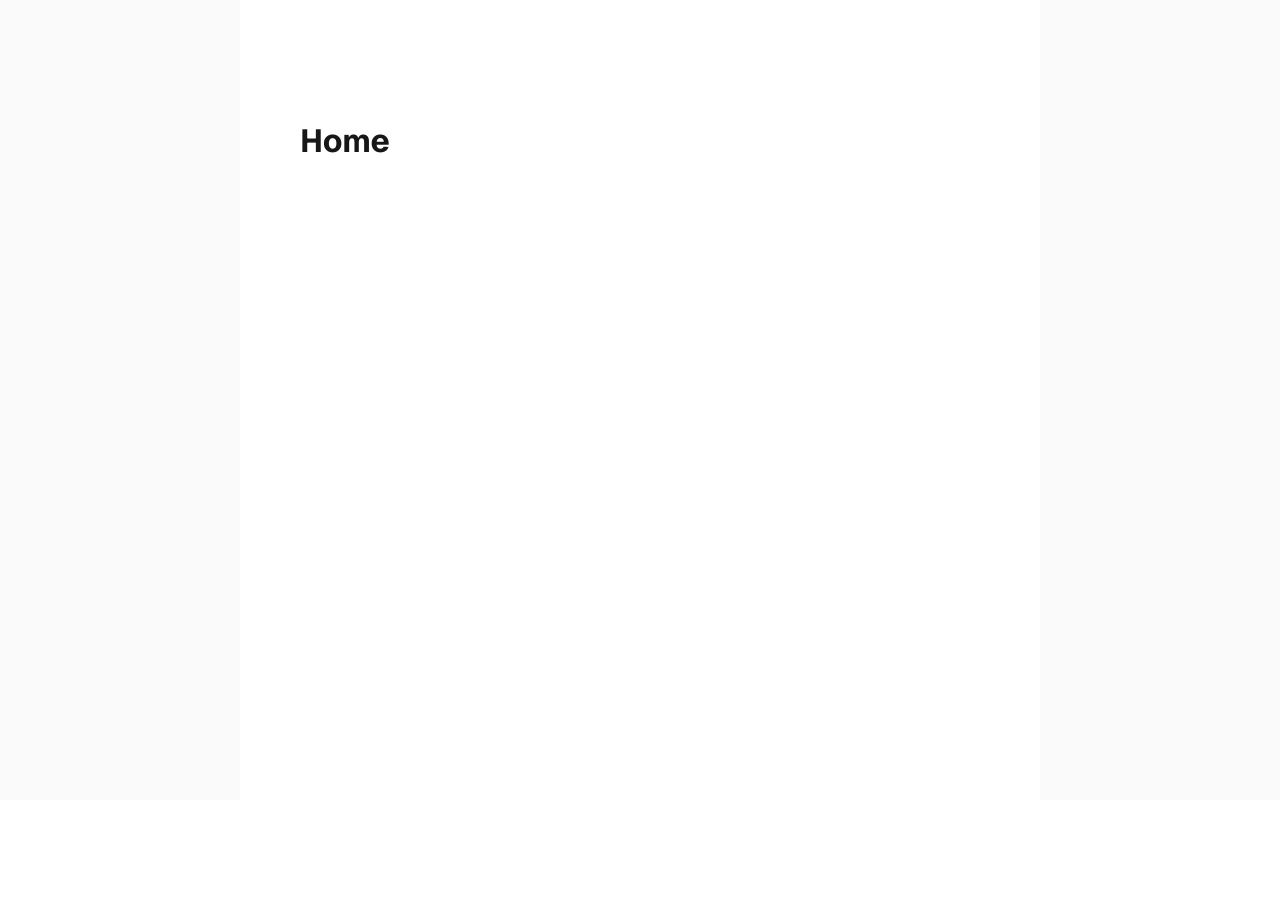
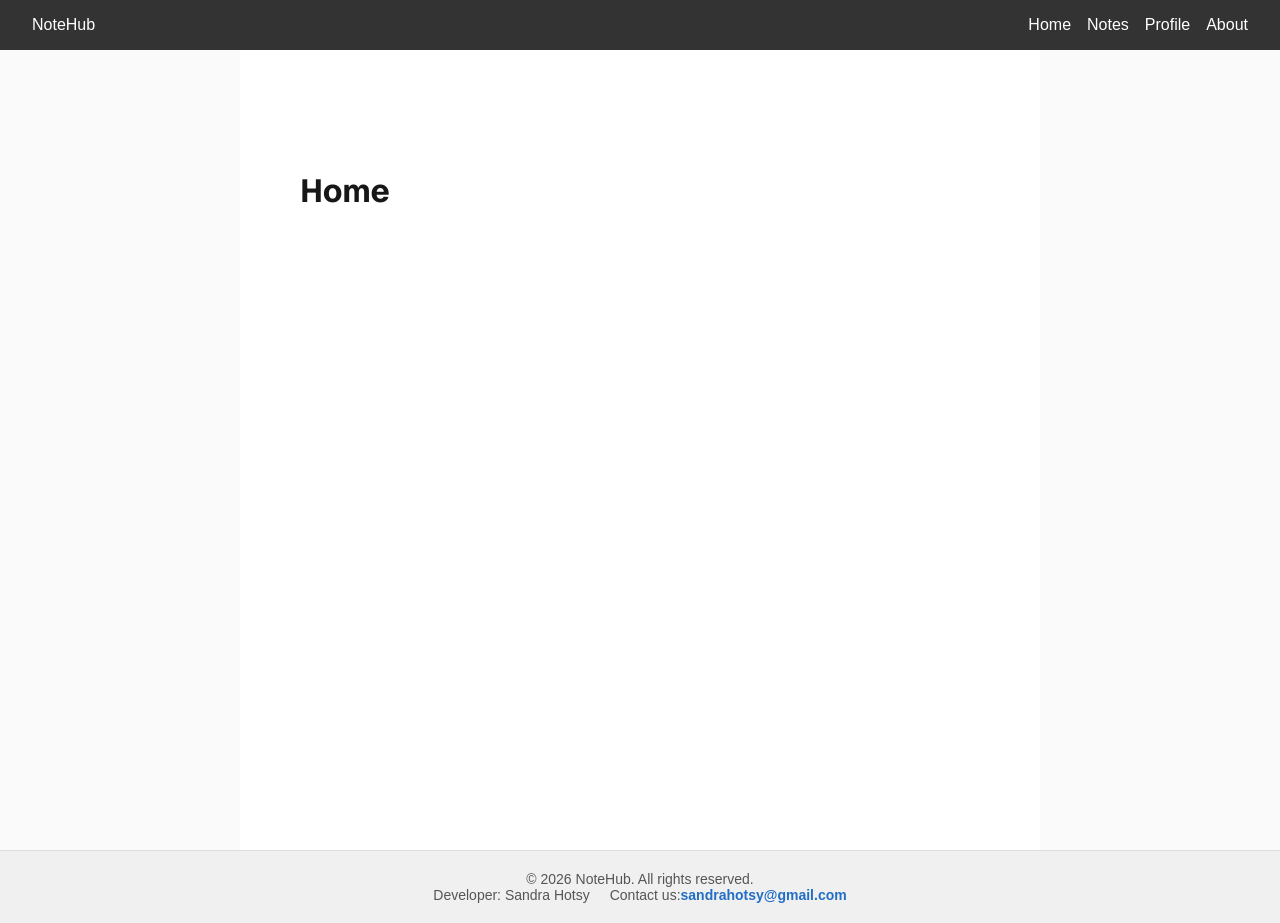
Before and after one commit to oleksandrahotsyn/07-routing-nextjs, a Next.js app: page / in a window 1280 px wide. Before the commit the page ends 800 px from the top, so only its background shows below. Built offline with nearby package versions, Linux system fonts and the light colour scheme.

Commit message:
change layout

```diff
--- a/app/layout.tsx
+++ b/app/layout.tsx
@@ -1,6 +1,9 @@
 import type { Metadata } from "next";
 import { Geist, Geist_Mono } from "next/font/google";
 import "./globals.css";
+
+import Header from "@/components/Header/Header";
+import Footer from "@/components/Footer/Footer";
 
 const geistSans = Geist({
   variable: "--font-geist-sans",
@@ -25,7 +28,9 @@ export default function RootLayout({
   return (
     <html lang="en">
       <body className={`${geistSans.variable} ${geistMono.variable}`}>
+        <Header />
         {children}
+        <Footer />
       </body>
     </html>
   );
--- a/components/Header/Header.tsx
+++ b/components/Header/Header.tsx
@@ -13,7 +13,7 @@ const Header = () => {
             <Link href="/">Home</Link>
           </li>
           <li>
-            <Link href="/notes/filter/all">Notes</Link>
+            <Link href="/notes">Notes</Link>
           </li>
           <li>
             <Link href="/profile">Profile</Link>
```
